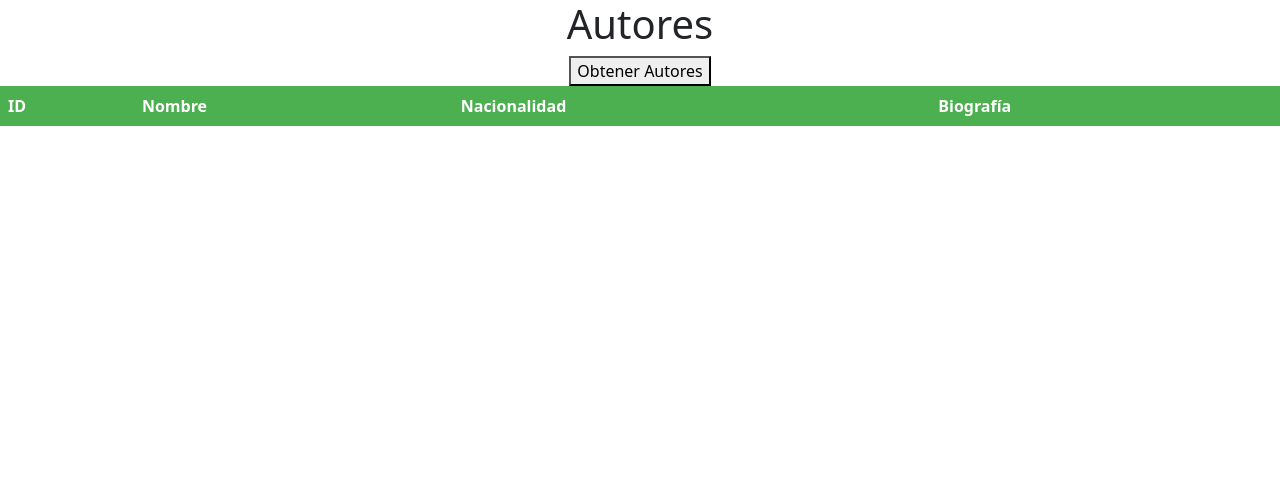
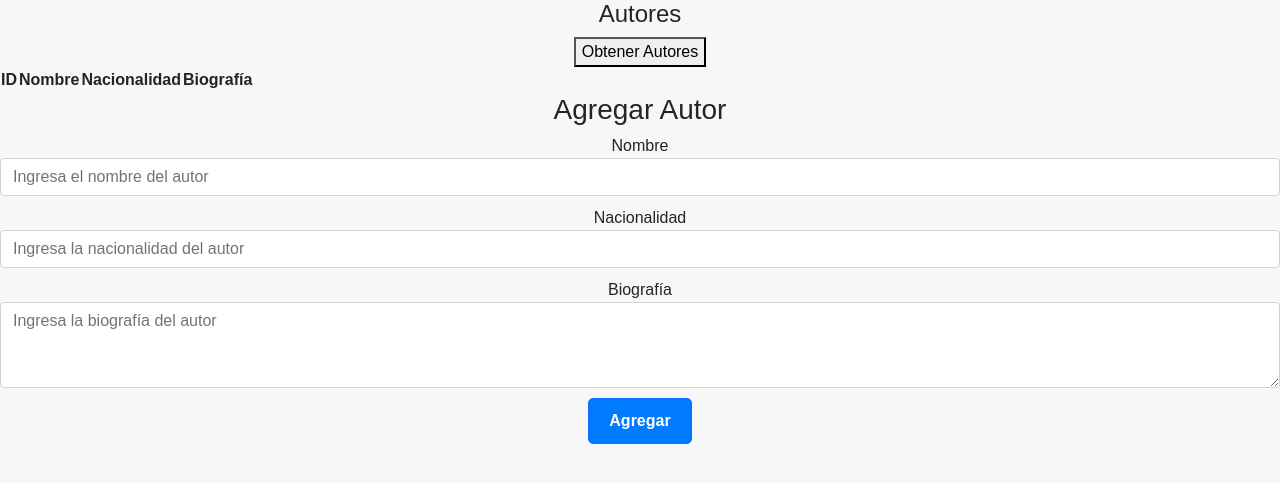
Before and after one commit to Larar121801/BibliotecaV-AG_IA, a Flask app: page /c_autores in a window 1280 px wide. Shown: the top 483 px of the page. Run offline with Flask 3, Linux system fonts and the light colour scheme; lists and menus that the app fills with data are empty; some libraries are stand-ins or nearby versions.

Commit message:
Inicio de Cruds

```diff
--- a/src/static/css/Cruds/t_autores.css
+++ b/src/static/css/Cruds/t_autores.css
@@ -1,15 +1,68 @@
-table {
+body {
+    background-color: #f7f7f7;
+    font-family: Arial, sans-serif;
+    font-size: 16px;
+  }
+
+  .container {
+    max-width: 800px;
+    margin: 0 auto;
+    padding: 20px;
+    background-color: #fff;
+    box-shadow: 0 0 10px rgba(0, 0, 0, 0.1);
+  }
+
+  h1 {
+    font-size: 24px;
+    margin-top: 0;
+  }
+
+  .btn {
+    display: inline-block;
+    padding: 10px 20px;
+    font-size: 16px;
+    font-weight: bold;
+    text-align: center;
+    text-decoration: none;
+    background-color: #007bff;
+    color: #fff;
+    border-radius: 5px;
+    cursor: pointer;
+    transition: background-color 0.3s;
+  }
+
+  .btn:hover {
+    background-color: #0056b3;
+  }
+
+  .table {
     border-collapse: collapse;
     width: 100%;
+    margin-bottom: 20px;
   }
-  th, td {
+
+  .table th,
+  .table td {
+    border: 1px solid #ddd;
+    padding: 8px;
     text-align: left;
-    padding: 8px;
   }
-  tr:nth-child(even) {
+
+  .table th {
     background-color: #f2f2f2;
+    font-weight: bold;
   }
-  th {
-    background-color: #4CAF50;
-    color: white;
+
+  .form {
+    margin-bottom: 20px;
   }
+
+  .form-group {
+    margin-bottom: 10px;
+  }
+
+  .input,
+  .textarea {
+    display: block;
+    width: 100%;
+  }
--- a/src/static/js/Cruds/t_autores.js
+++ b/src/static/js/Cruds/t_autores.js
@@ -23,3 +23,28 @@ function obtenerAutores() {
         });
       });
   }
+
+  const formAgregarAutor = document.getElementById('form-agregar-autor');
+  formAgregarAutor.addEventListener('submit', (event) => {
+    event.preventDefault();
+    const nombre = document.getElementById('nombre').value;
+    const nacionalidad = document.getElementById('nacionalidad').value;
+    const biografia = document.getElementById('biografia').value;
+    const data = { nombre, nacionalidad, biografia };
+    fetch('/autores', {
+      method: 'POST',
+      headers: {
+        'Content-Type': 'application/json'
+      },
+      body: JSON.stringify(data)
+    })
+    .then(response => response.json())
+    .then(data => {
+      obtenerAutores();
+      alert(data.mensaje);
+    })
+    .catch(error => {
+      console.error('Error:', error);
+      alert('Ocurrió un error al agregar el autor');
+    });
+  });
--- a/src/templates/CRUDs/autores/t_autores.html
+++ b/src/templates/CRUDs/autores/t_autores.html
@@ -4,7 +4,9 @@
 
 {% block body %}
 <link rel="stylesheet" href="{{ url_for('static', filename='css/Cruds/t_autores.css') }}">
+
 </head>
+
 <body>
   <h1>Autores</h1>
   <button onclick="obtenerAutores()">Obtener Autores</button>
@@ -20,7 +22,29 @@
     <tbody>
     </tbody>
   </table>
+  <h3>Agregar Autor</h3>
+  <form id="form-agregar-autor">
+    <div class="form-group">
+      <label for="nombre">Nombre</label>
+      <input type="text" class="form-control" id="nombre" name="nombre" placeholder="Ingresa el nombre del autor">
+    </div>
+    <div class="form-group">
+      <label for="nacionalidad">Nacionalidad</label>
+      <input type="text" class="form-control" id="nacionalidad" name="nacionalidad"
+        placeholder="Ingresa la nacionalidad del autor">
+    </div>
+    <div class="form-group">
+      <label for="biografia">Biografía</label>
+      <textarea class="form-control" id="biografia" name="biografia" rows="3"
+        placeholder="Ingresa la biografía del autor"></textarea>
+    </div>
+    <button type="submit" class="btn btn-primary">Agregar</button>
+  </form>
+
+
   <script src="{{url_for('static', filename='js/Cruds/t_autores.js')}}"></script>
+
 </body>
 
+
 {%endblock%}
```
